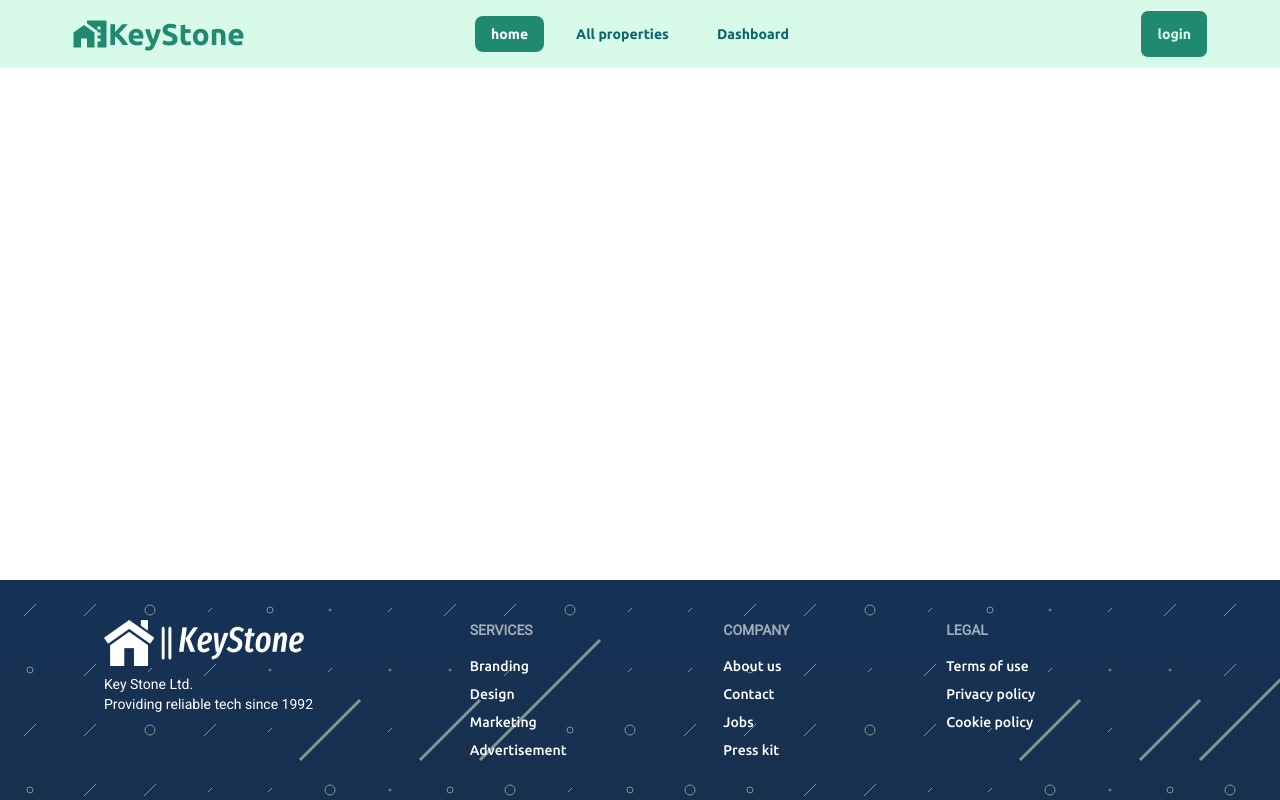
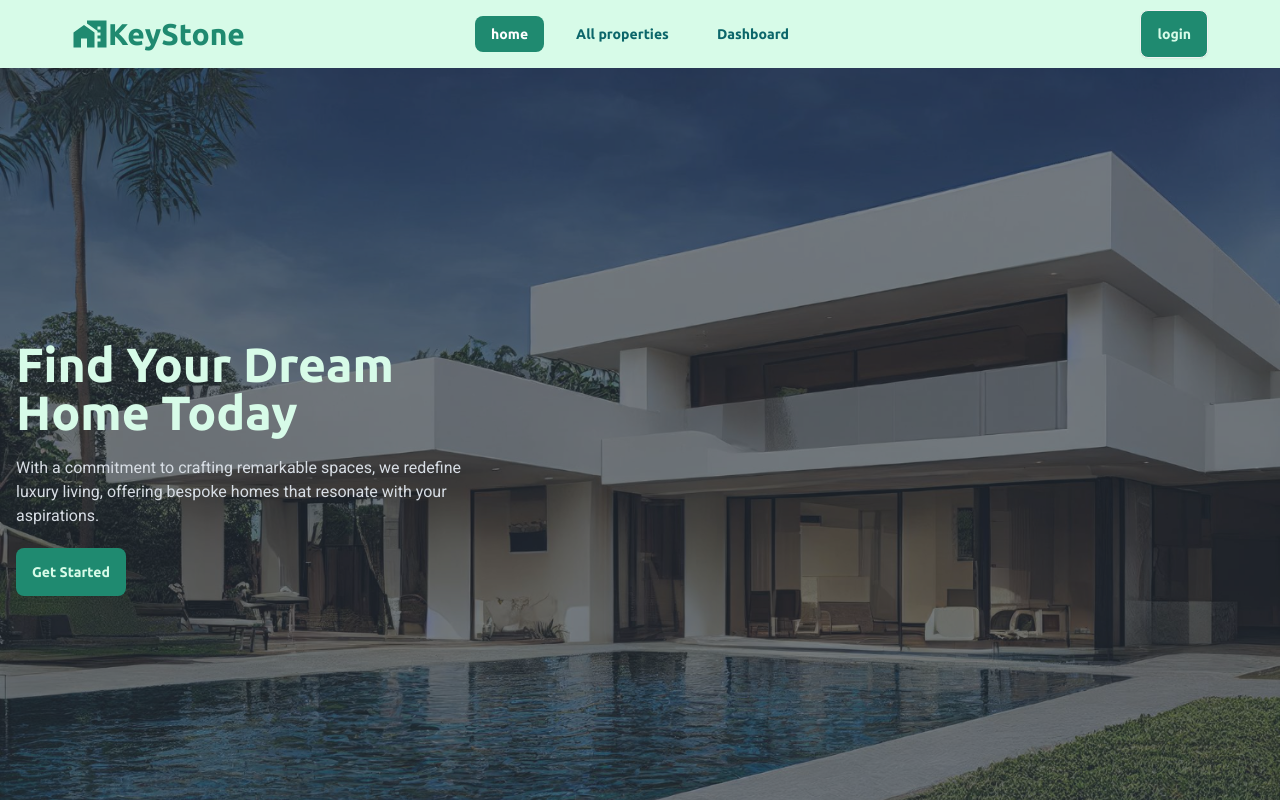
Before and after one commit to Saadsamit/keyStone-client-side, a React (Vite) app: page / in a window 1280 px wide. Shown: the top 800 px of the page. Built offline with nearby package versions, Linux system fonts and the light colour scheme.

Commit message:
banner complete

```diff
--- /dev/null
+++ b/src/components/Banner.jsx
@@ -0,0 +1,31 @@
+import bannerImg from '../assets/bannerImg.jpg'
+const Banner = () => {
+    const bannerBg = {
+        background: `url(${bannerImg}`,
+        backgroundRepeat: "no-repeat",
+        backgroundSize: 'cover'
+      };
+  return (
+    <div
+      className="hero min-h-screen"
+      style={bannerBg}
+    >
+      <div className="hero-overlay bg-opacity-60"></div>
+      <div className="hero-content w-full justify-start text-neutral-content">
+        <div className="max-w-md">
+          <h1 className="mb-5 text-5xl text-[#D7FBE8] font-bold">
+            Find Your Dream Home Today
+          </h1>
+          <p className="mb-5">
+            With a commitment to crafting
+            remarkable spaces, we redefine luxury living, offering bespoke homes
+            that resonate with your aspirations.
+          </p>
+          <button className="btn bg-[#1F8A70] text-[#D7FBE8] hover:bg-[#00425A] border-none">Get Started</button>
+        </div>
+      </div>
+    </div>
+  );
+};
+
+export default Banner;
--- a/src/components/Footer.jsx
+++ b/src/components/Footer.jsx
@@ -3,7 +3,8 @@ import footerLogo from "../assets/logo-white.png";
 const Footer = () => {
   const footerStyle = {
     background: `url(${footerImg}`,
-    backgroundRepeat: "no-repeat"
+    backgroundRepeat: "no-repeat",
+    backgroundSize: 'cover'
   };
   return (
     <div style={footerStyle} className="hero">
--- /dev/null
+++ b/src/pages/Home.jsx
@@ -0,0 +1,11 @@
+import Banner from "../components/Banner";
+
+const Home = () => {
+    return (
+        <>
+           <Banner/>
+        </>
+    );
+};
+
+export default Home;
--- a/src/router/Router.jsx
+++ b/src/router/Router.jsx
@@ -1,5 +1,6 @@
 import { createBrowserRouter } from "react-router-dom";
 import App from "../App";
+import Home from "../pages/Home";
 // import Registration from "../pages/Registration";
 // import Login from './../pages/Login';
 
@@ -7,8 +8,14 @@ import App from "../App";
 const Router = createBrowserRouter([
     {
         path: '/',
-        element: <App/>
-        // children:[
+        element: <App/>,
+        children:[
+       {
+        index:true,
+        element: <Home/>
+       }
+    ]
+    }
         //     {
         //         path: '/',
         //         element: <Registration/>,
@@ -18,8 +25,7 @@ const Router = createBrowserRouter([
         //         path: '/login',
         //         element: <Login/>
         //     }
-        // ]
-    }
+
 ])
 
 export default Router;
```
Also changed, not shown: src/assets/bannerImg.jpg (added).
